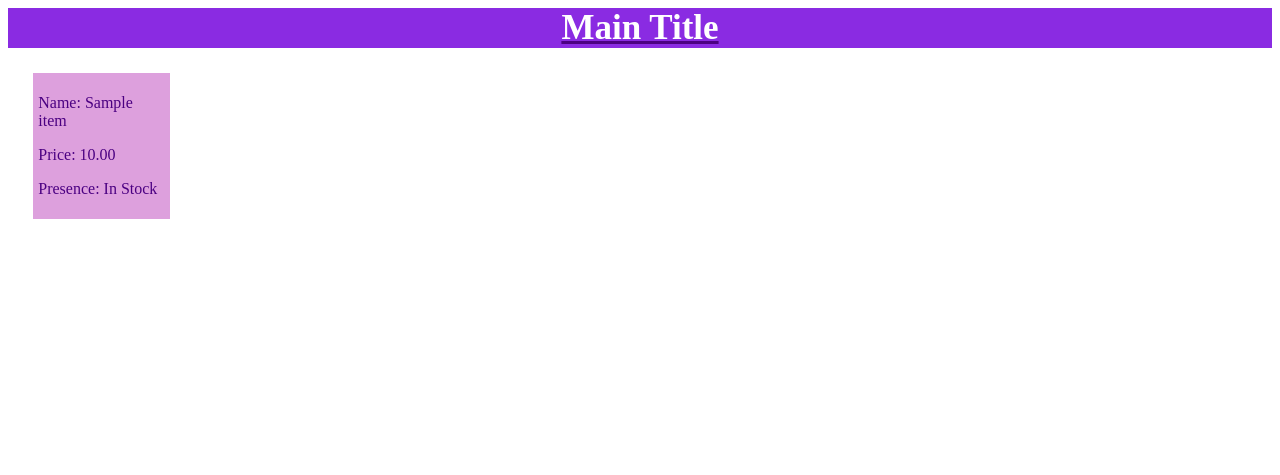
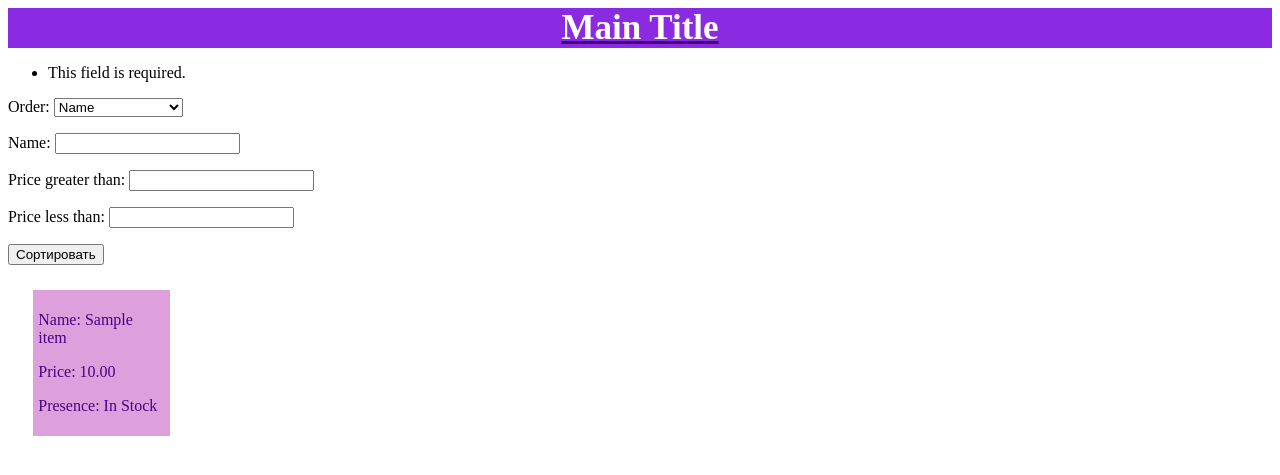
Before and after one commit to kstep/itstep-shop, a Django app: page /catalog/item_list/ in a window 1280 px wide. Shown: the top 475 px of the page. Run offline with Django 3.2, Linux system fonts and the light colour scheme; tables that the repository leaves empty hold one stand-in row (values such as "Sample post").

Commit message:
add sort & filter for catalog

```diff
--- /dev/null
+++ b/shop/catalog/forms.py
@@ -0,0 +1,30 @@
+from django import forms
+
+
+class ItemSortForm(forms.Form):
+    order_by = forms.ChoiceField(choices=[
+        ('name', 'Name'),
+        ('-name', 'Name (Z-A)'),
+        ('price', 'Price'),
+        ('-price', 'Price (high to low)'),
+        ('count', 'count'),
+    ], label='Order')
+
+
+class ItemFilterForm(forms.Form):
+    name__contains = forms.CharField(
+        max_length=200,
+        required=False,
+        label='Name')
+    price__gt = forms.DecimalField(
+        max_digits=30,
+        decimal_places=2,
+        required=False,
+        label='Price greater than'
+    )
+    price__lt = forms.DecimalField(
+        max_digits=30,
+        decimal_places=2,
+        required=False,
+        label='Price less than'
+    )
--- a/shop/catalog/templates/item_list.html
+++ b/shop/catalog/templates/item_list.html
@@ -10,6 +10,13 @@
     margin: 2%;
     }
 </style>
+
+<form action="{% url 'item_list' %}" method="GET">
+    {{ item_sort_form.as_p }}
+    {{ item_filter_form.as_p }}
+    <input type="submit" value="Сортировать" />
+</form>
+
 {% for item in items %}
 <a href="{% url 'item_detail' pk=item.pk %}"><div class="item">
     <p>Name: {{ item.name }}</p>
--- a/shop/catalog/views.py
+++ b/shop/catalog/views.py
@@ -1,11 +1,31 @@
+from django.http import HttpRequest
 from django.shortcuts import render, get_object_or_404
 
 # Create your views here.
+from catalog.forms import ItemSortForm, ItemFilterForm
 from catalog.models import Item
 
 
-def item_list(request):
-    return render(request, 'item_list.html', {'items': Item.objects.all()})
+def item_list(request: HttpRequest):
+    item_sort_form = ItemSortForm(request.GET)
+    item_filter_form = ItemFilterForm(request.GET)
+
+    filters = {
+        k: v for (k, v) in
+        item_filter_form.cleaned_data.items()
+        if v is not None
+    } if item_filter_form.is_valid() else {}
+
+    return render(request, 'item_list.html',
+                  {
+                      'item_sort_form': item_sort_form,
+                      'item_filter_form': item_filter_form,
+                      'items': Item.objects
+                                   .filter(**filters)
+                                   .order_by(
+                                        item_sort_form.cleaned_data['order_by']
+                                         if item_sort_form.is_valid() else 'name')
+                  })
 
 def item_detail(request, pk):
     return render(request, 'item_detail.html',
```
